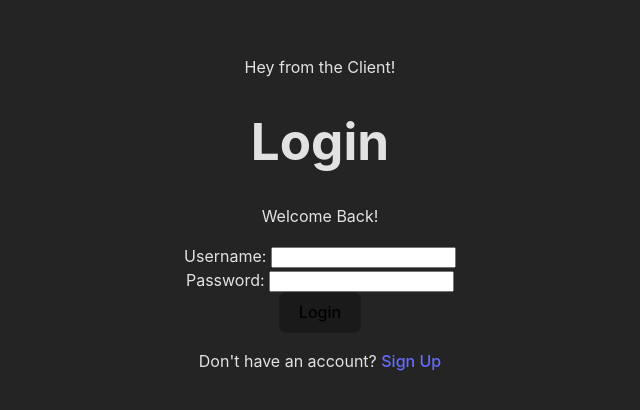
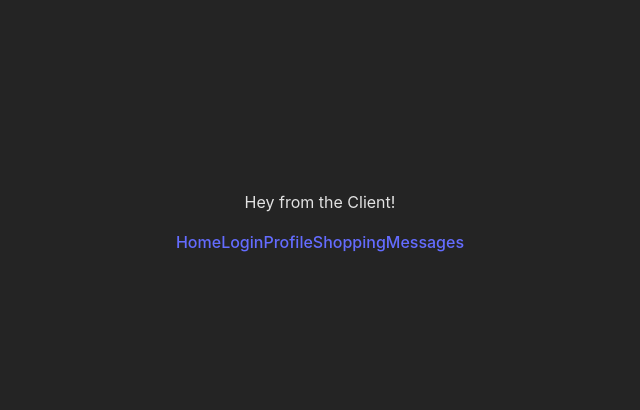
Before and after one commit to saykate/Meet-Market-Client, a React (Vite) app: page / in a window 1280 px wide. Shown: the part 186-596 px from the top of the page, without its empty margins (320-960 px from the left). Built offline with nearby package versions, Linux system fonts and the light colour scheme.

Commit message:
added the most basic  navbar to see if routes are working

```diff
--- a/src/App.tsx
+++ b/src/App.tsx
@@ -1,6 +1,6 @@
 import { Routes, Route } from "react-router-dom";
-// import AuthRoute from "./components/AuthRoute";
-import Login from "./pages/Login";
+import Navbar from "./components/Navbar"
+import Login from "./modals/Login";
 import "./App.css";
 
 function App() {
@@ -9,8 +9,9 @@ function App() {
   return (
     <>
       <p>Hey from the Client!</p>
+    <Navbar />
     <Routes>
-      <Route path="/" element={<Login />} />
+      <Route path="/login" element={<Login />} />
     </Routes>
     </>
   );
--- a/src/components/Navbar.tsx
+++ b/src/components/Navbar.tsx
@@ -0,0 +1,15 @@
+import { Link } from "react-router-dom"
+
+const Navbar = () => {
+  return (
+    <nav>
+      <Link to="/">Home</Link>
+      <Link to="login">Login</Link>
+      <Link to="profile">Profile</Link>
+      <Link to="shopping">Shopping</Link>
+      <Link to="messages">Messages</Link>
+    </nav>
+  )
+}
+
+export default Navbar
```
Also changed, not shown: src/modals/Login.tsx (renamed from src/pages/Login.tsx).
